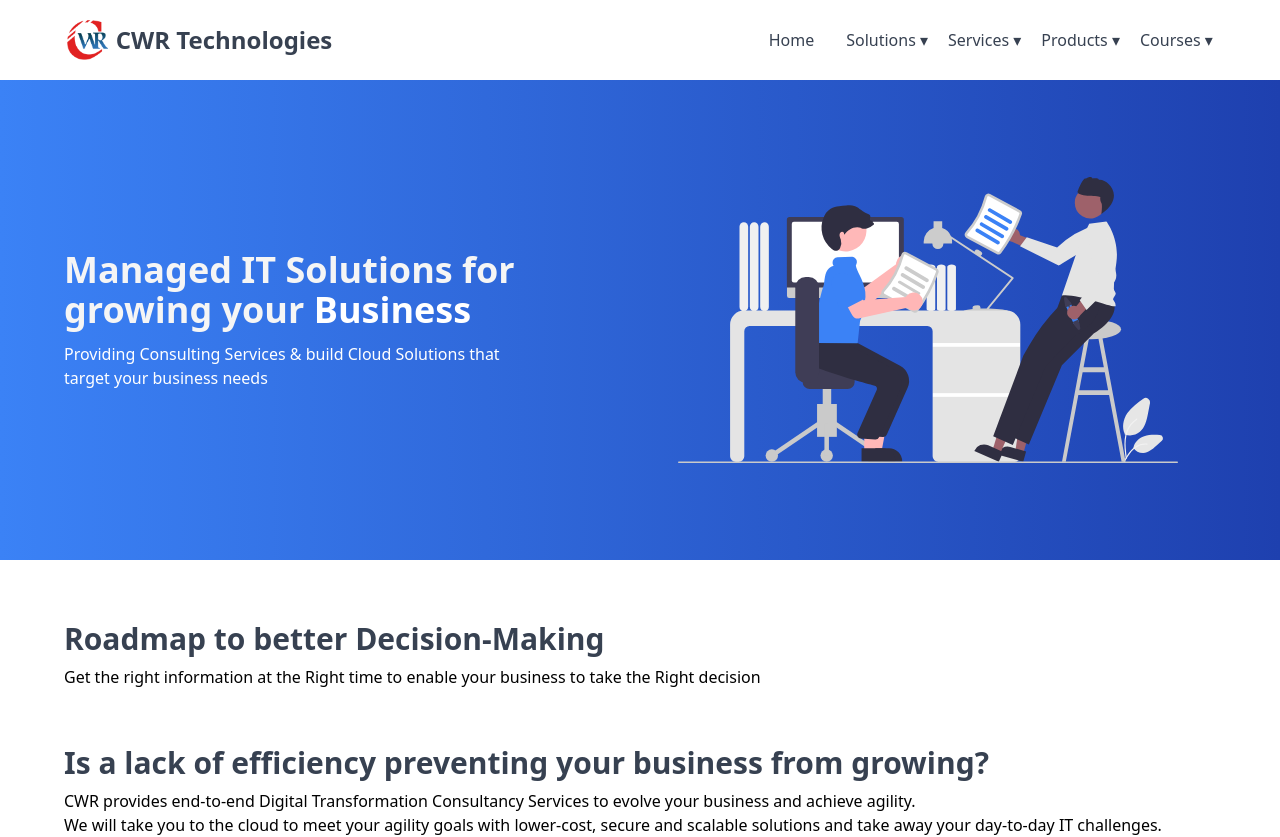
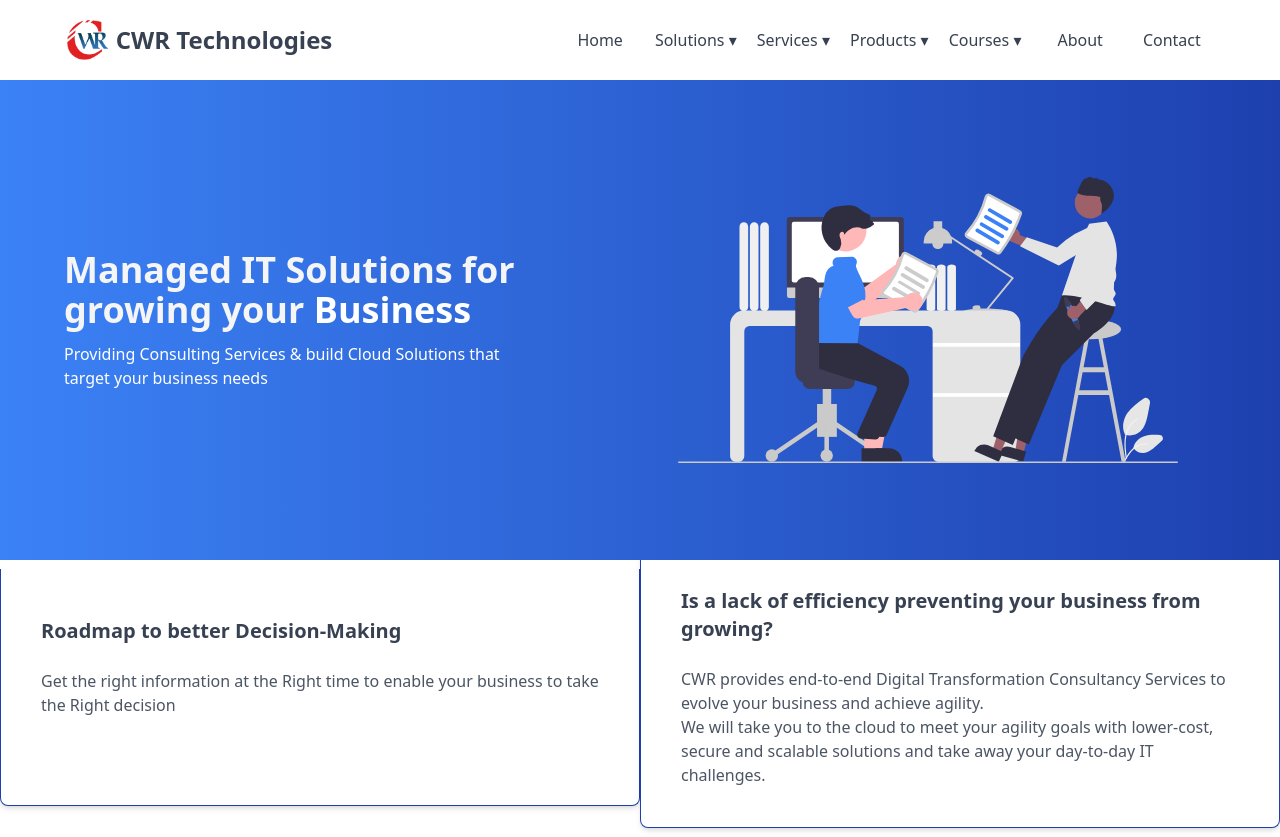
Before and after one commit to AnshumanDhiman/cwr, a React (Vite) app: page / in a window 1280 px wide. Shown: the top 837 px of the page. Built offline with nearby package versions, Linux system fonts and the light colour scheme.

Commit message:
new changes & fixes added

```diff
--- a/src/components/hero.jsx
+++ b/src/components/hero.jsx
@@ -1,12 +1,11 @@
 import heroImg from "../assets/working.svg";
 import Card from "./cards";
-
 
 export default function Hero() {
   return (
     <>
       <div className="relative grid w-full bg-gradient-to-r from-blue-500 to-blue-800 h-[30rem] items-center">
-      <div className="px-[5%] py-8">
+        <div className="px-[5%] py-8">
           <div className="items-center flex">
             <div className="w-full lg:w-1/2">
               <h1 className="text-4xl font-bold text-[#F5F5F5]">
@@ -16,7 +15,8 @@ export default function Hero() {
               </h1>
 
               <p className="mt-3 text-white">
-             Providing Consulting Services & build Cloud Solutions that <br/> target your business needs
+                Providing Consulting Services & build Cloud Solutions that{" "}
+                <br /> target your business needs
               </p>
             </div>
 
@@ -29,20 +29,57 @@ export default function Hero() {
             </div>
           </div>
         </div>
-
       </div>
 
-      <div className="py-[1%] ">
-      <h1 className="text-3xl font-bold text-gray-700 mt-12 px-[5%]">Roadmap to better Decision-Making</h1>
-      <p className="text-md py-2  text-justify px-[5%]">Get the right information at the Right time to enable your business to take the Right decision</p>
-      <h1 className="text-3xl font-bold text-gray-700 mt-12 px-[5%]">Is a lack of efficiency preventing your business from growing?</h1>
-      <p className="text-md py-2  text-justify px-[5%]">CWR provides end-to-end Digital Transformation Consultancy Services to evolve your business and achieve agility.<br/> We will take you to the cloud to meet your agility goals with lower-cost, secure and scalable solutions and take away your day-to-day IT challenges.</p>
+      <div className="grid grid-cols-2 place-items-center mt-[-1%] z-[999]">
+        <div class="max-w-2xl px-8 py-8 bg-white rounded-b-lg shadow-md border-b border-r border-l border-blue-800 ">
+
+
+          <div class="mt-2">
+            <h1
+
+              class="text-xl font-bold text-gray-700  hover:text-gray-600  hover:underline  p-2"
+
+
+            >
+              Roadmap to better Decision-Making
+            </h1>
+            <p class="mt-2 text-gray-600  p-2">
+            Get the right information at the Right time to enable your business to
+          take the Right decision
+          <br/><br/><br/>
+            </p>
+          </div>
+
+
+        </div>
+        <div class="max-w-2xl px-8 py-8 bg-white  rounded-b-lg shadow-md border-b border-r border-l border-blue-800 ">
+
+
+          <div class="">
+            <h1
+
+              class="text-xl font-bold text-gray-700  hover:text-gray-600  hover:underline p-2"
+
+            >
+              Is a lack of efficiency preventing your business from growing?
+            </h1>
+            <p class="mt-2 text-gray-600  p-2">
+            CWR provides end-to-end Digital Transformation Consultancy Services to
+          evolve your business and achieve agility.
+          <br /> We will take you to the cloud to meet your agility goals with
+          lower-cost, secure and scalable solutions and take away your
+          day-to-day IT challenges.
+            </p>
+          </div>
+
+
+        </div>
       </div>
-      <div>
 
-      </div>
-      <Card/>
 
+
+      <Card />
     </>
   );
 }
--- a/src/components/navbar.jsx
+++ b/src/components/navbar.jsx
@@ -11,10 +11,16 @@ import { Bars3Icon, BellIcon, XMarkIcon } from '@heroicons/react/24/outline'
 export default function Navbar() {
 
 
-const navigation = [
+const navigation1 = [
   { name: 'Home', href: '/', current: true },
-  // { name: 'About', href: '/about', current: false },
-  // { name: 'Contact', href: '/contact', current: false },
+
+]
+
+const navigation2 = [
+
+{ name: 'About', href: '/about', current: false },
+  { name: 'Contact', href: '/contact', current: false },
+
 ]
 
 function classNames(...classes) {
@@ -61,7 +67,7 @@ function classNames(...classes) {
               <div className="absolute inset-y-0 right-0 flex items-center pr-2 sm:static sm:inset-auto sm:ml-6 sm:pr-0">
               <div className="hidden sm:ml-6 sm:block">
                   <div className="flex space-x-4">
-                    {navigation.map((item) => (
+                    {navigation1.map((item) => (
                       <a
                         key={item.name}
                         href={item.href}
@@ -276,6 +282,23 @@ function classNames(...classes) {
                     </Menu.Items>
                   </Transition>
                 </Menu>
+                <div className="hidden sm:ml-6 sm:block">
+                  <div className="flex space-x-4">
+                    {navigation2.map((item) => (
+                      <a
+                        key={item.name}
+                        href={item.href}
+                        className={classNames(
+                          item.current ? 'text-gray-700 transition-colors duration-300 transform hover:text-blue-500' : 'text-gray-700 transition-colors duration-300 transform hover:text-blue-500',
+                          'rounded-md px-3 py-2 text-md font-medium'
+                        )}
+                        aria-current={item.current ? 'page' : undefined}
+                      >
+                        {item.name}
+                      </a>
+                    ))}
+                  </div>
+                </div>
 
               </div>
             </div>
@@ -283,7 +306,7 @@ function classNames(...classes) {
 
           <Disclosure.Panel className="sm:hidden">
             <div className="space-y-1 px-2 pb-3 pt-2">
-              {navigation.map((item) => (
+              {navigation1.map((item) => (
                 <Disclosure.Button
                   key={item.name}
                   as="a"
```
